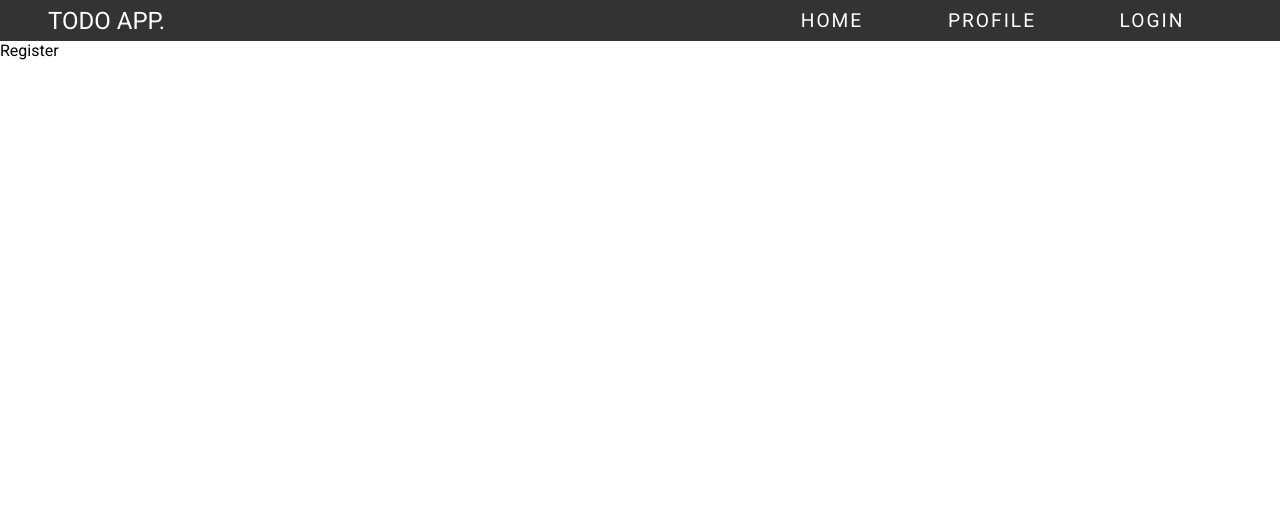
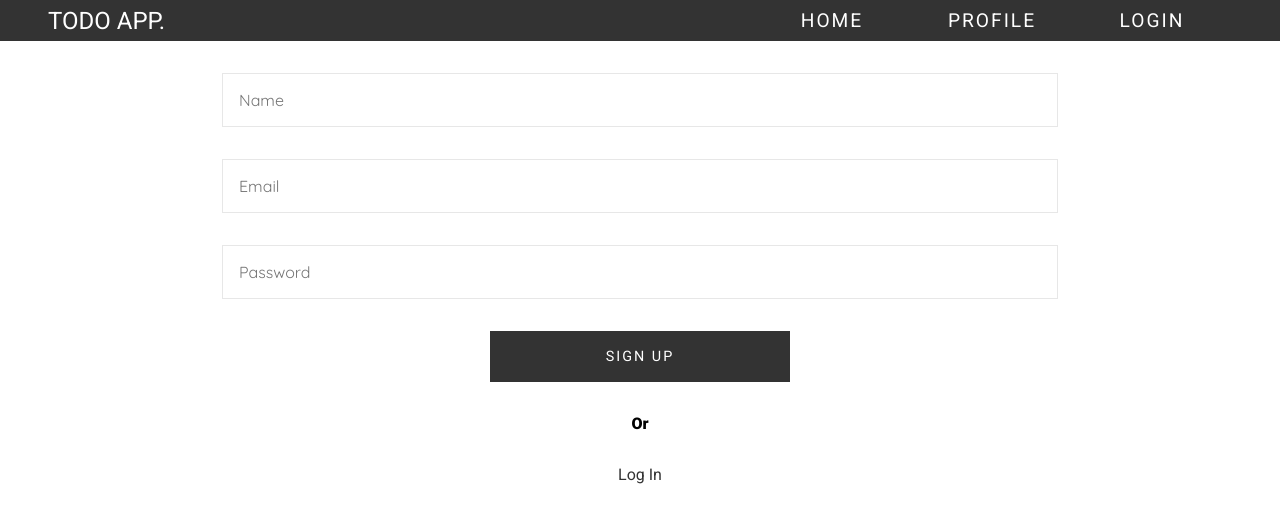
Before and after one commit to GOR-OM/todo-app, a React (Vite) app: page /register in a window 1280 px wide. Shown: the top 522 px of the page. Built offline with nearby package versions, Linux system fonts and the light colour scheme.

Commit message:
create register page

```diff
--- a/src/pages/Register.jsx
+++ b/src/pages/Register.jsx
@@ -1,9 +1,79 @@
-import React from 'react'
+import React, { useContext, useState } from "react";
+import { Link, Navigate } from "react-router-dom";
+import axios from "axios";
+import { Context, server } from "../main";
+import toast from "react-hot-toast";
 
 const Register = () => {
+  const [name, setName] = useState("");
+  const [email, setEmail] = useState("");
+  const [password, setPassword] = useState("");
+  const { isAuthenticated, setIsAuthenticated, loading, setLoading } =
+    useContext(Context);
+
+  const submitHandler = async (e) => {
+    setLoading(true);
+    e.preventDefault();
+    try {
+      const { data } = await axios.post(
+        `${server}/users/new`,
+        {
+          name,
+          email,
+          password,
+        },
+        {
+          headers: {
+            "Content-Type": "application/json",
+          },
+          withCredentials: true,
+        }
+      );
+
+      toast.success(data.message);
+      setIsAuthenticated(true);
+      setLoading(false);
+    } catch (error) {
+      toast.error(error.response.data.message);
+      setIsAuthenticated(false);
+      setLoading(false);
+    }
+  };
+
+  if (isAuthenticated) return <Navigate to={"/"} />;
+
   return (
-    <div>Register</div>
-  )
-}
+    <div className="login">
+      <section>
+        <form onSubmit={submitHandler}>
+          <input
+            value={name}
+            onChange={(e) => setName(e.target.value)}
+            type="text"
+            placeholder="Name"
+            required
+          />
+          <input
+            type="email"
+            placeholder="Email"
+            required
+            value={email}
+            onChange={(e) => setEmail(e.target.value)}
+          />
+          <input
+            type="password"
+            required
+            placeholder="Password"
+            value={password}
+            onChange={(e) => setPassword(e.target.value)}
+          />
+          <button type="submit">Sign Up</button>
+          <h4>Or</h4>
+          <Link to="/login">Log In</Link>
+        </form>
+      </section>
+    </div>
+  );
+};
 
-export default Register
+export default Register;
```
